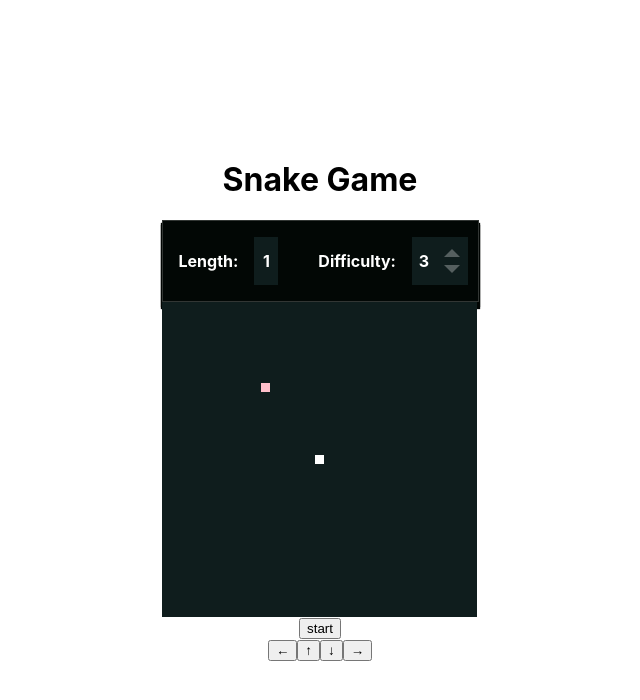
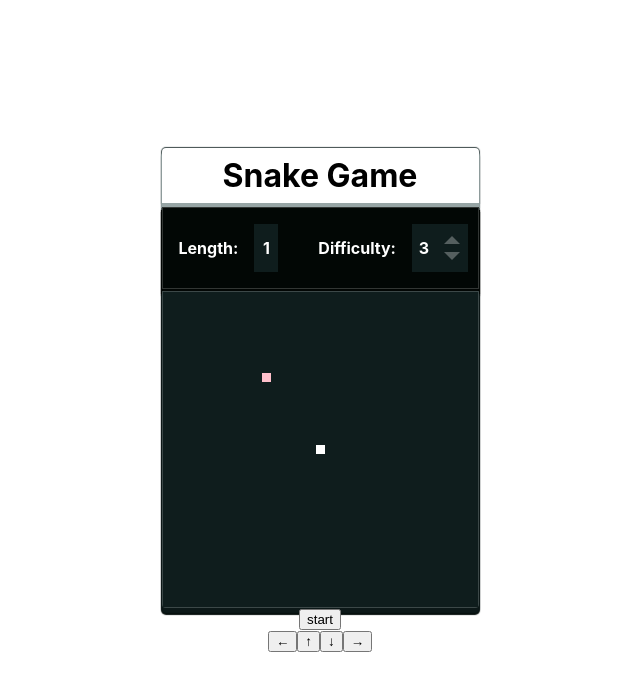
Before and after one commit to hedgehog248/hooks-snake-game, a React (Create React App) app: page / in a window 1280 px wide. Shown: the top 700 px of the page, without its empty margins (320-960 px from the left). Built offline with nearby package versions, Linux system fonts and the light colour scheme.

Commit message:
タイトルとフィールドのスタイリングを修正

```diff
--- a/src/index.css
+++ b/src/index.css
@@ -38,9 +38,27 @@ body {
   background: #0f1d1d;
 }
 
+.title-container {
+  border-radius: 4px 4px 0 0;
+  /* 影を３種重ねて凹凸を表現 */
+  box-shadow: 0px 4px 1px 1px #97A5A5, 0 6px 1px 1px #3C4A4A, 0 0 1px 1px #3C4A4A;
+}
+
+.title {
+  margin: 0;
+  padding: 8px;
+  font-size: 1.1 rem;
+}
+
 .field {
   display: flex;
   flex-wrap: wrap;
+  margin-top: 2px;
+  color: white;
+  background: #0f1d1d;
+  border-radius: 0 0 4px 4px;
+  border: 1px solid #ffffff30;
+  box-shadow: 0px 4px 1px 1px #0C1818, 0px 6px 1px 1px #060F0D;
 }
 
 .snake {
```
